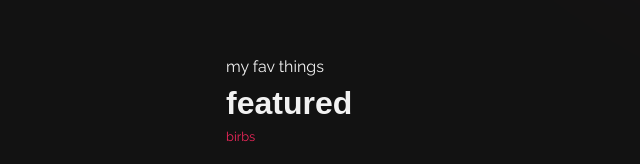
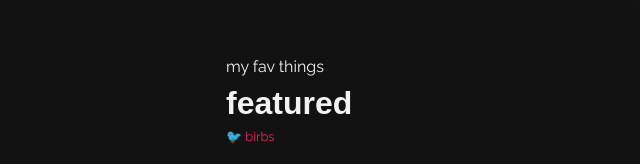
Before and after one commit to kbondek/portfolio, a plain HTML site: page index.html in a window 1280 px wide. Shown: the part 809-973 px from the top of the page, 14-654 px from the left. Drawn offline with Linux system fonts and the light colour scheme; a web font is replaced by a local one.

Commit message:
Update index.html

```diff
--- a/index.html
+++ b/index.html
@@ -82,7 +82,7 @@
         <div class="section-header">
         <p>my fav things</p>
         <h1 class="ff-cal">featured</h1>
-        <p style="font-size: .8rem; color: #ee275a;">birbs</p>
+        <p style="font-size: .8rem; color: #ee275a;">🐦&nbsp;birbs</p>
         </div>
 
         <!-- PHOTOS -->
```
